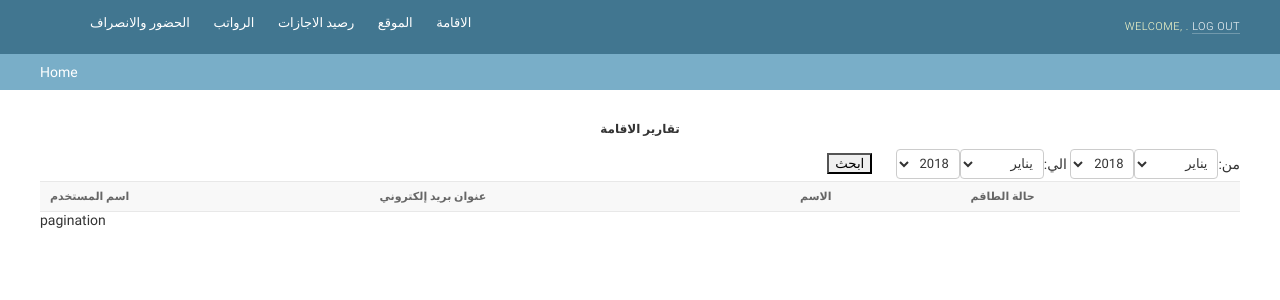
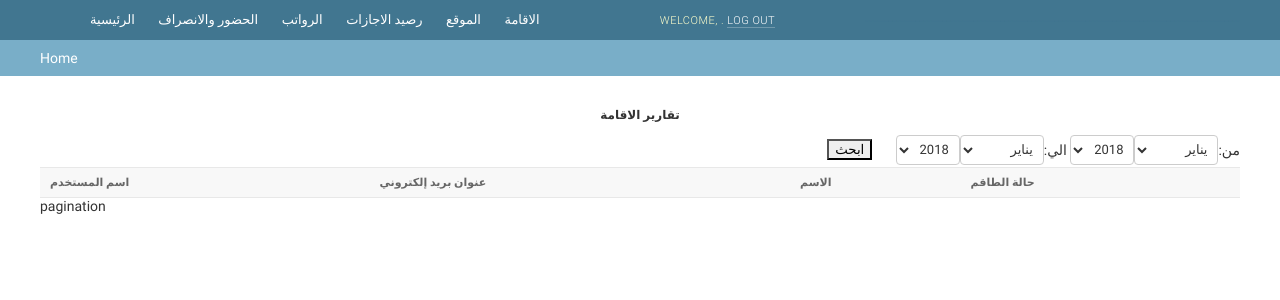
Before and after one commit to mohamedgamalmoha/Company-Management-System-, a Django app: page /residence-range/ in a window 1280 px wide. Shown: the top 300 px of the page. Run offline with Django 3.2, Linux system fonts and the light colour scheme; lists and menus that the app fills with data are empty; some libraries are stand-ins or nearby versions.

Commit message:
Admin header

```diff
--- a/templates/admin/base_site.html
+++ b/templates/admin/base_site.html
@@ -2,18 +2,27 @@
 
 {% block title %}{% if subtitle %}{{ subtitle }} | {% endif %}{{ title }} | {{ site_title|default:_('Django site admin') }}{% endblock %}
 
+
 {% block extrastyle %}
 <style>
+    #ul_top_hypers{
+        justify-content: center;
+        left: 0px;
+        margin: 0 auto;
+    }
     #ul_top_hypers li{
         display: inline;
         list-style: none;
         padding: 10px;
+        width:100%;
+        justify-content: center;
     }
 </style>
 {% endblock %}
 
 {% block branding %}
 <ul id="ul_top_hypers">
+    <li><a href="{% url 'affairs:home' %}"> الرئيسية</a></li>
     <li><a href="{% url 'admin:affairs_month_changelist' %}">الحضور والانصراف</a></li>
     <li><a href="{% url 'admin:accounts_worker_changelist' %}">الرواتب</a></li>
     <li><a href="{% url 'admin:affairs_vacations_changelist' %}">رصيد الاجازات</a></li>
@@ -22,4 +31,4 @@
 </ul>
 {% endblock %}
 
-{% block nav-global %}{% endblock %}
+{% block nav-global %}<div style="color: var(--header-bg); "> -------------------------------------------------------------------------------------------------</div> {% endblock %}
```
